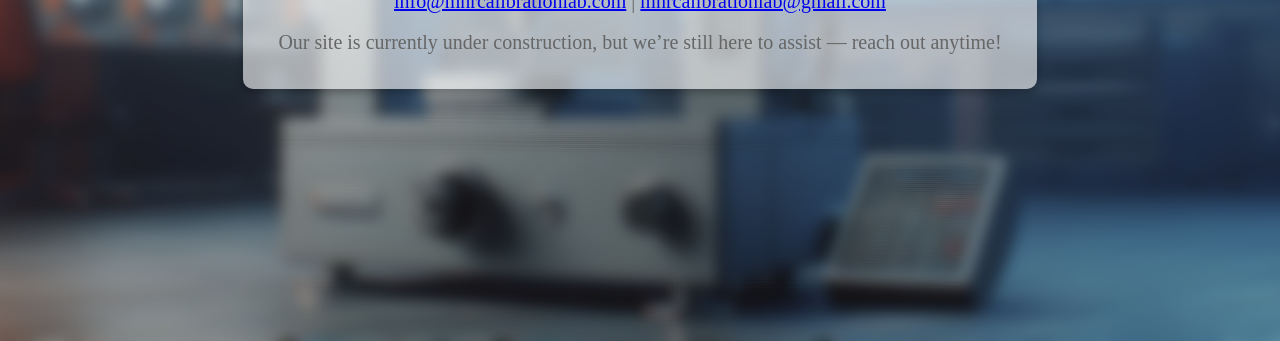
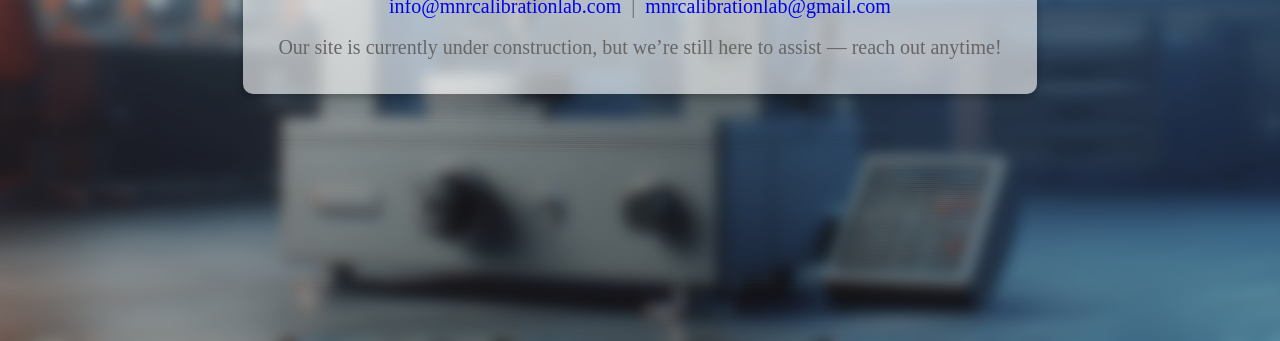
Before and after one commit to MNRCLS/MNRCLS-Under-Construction, a plain HTML site: page index.html in a window 1280 px wide. Shown: the part 459-800 px from the top of the page. Drawn offline with Linux system fonts and the light colour scheme.

Commit message:
Updated CSS & HTML
Textbox does not exceed background anymore. Maild ids justification is corrected.

```diff
--- a/index.html
+++ b/index.html
@@ -11,7 +11,11 @@
     <div class="content">
       <img src="MNR_logo.png" alt="Business Logo" class="logo">
       <h1>MNR Calibration Lab & Services LLP</h1>
-      <p><a href="mailto:info@mnrcalibrationlab.com">info@mnrcalibrationlab.com</a> | <a href="mailto:mnrcalibrationlab@gmail.com">mnrcalibrationlab@gmail.com</a></p>
+      <p class="email-links">
+          <a href="mailto:info@mnrcalibrationlab.com">info@mnrcalibrationlab.com</a>
+          <span class="divider">|</span>
+          <a href="mailto:mnrcalibrationlab@gmail.com">mnrcalibrationlab@gmail.com</a>
+        </p>
 	<br>
       <p>Our site is currently under construction, but we’re still here to assist — reach out anytime!</p>
     </div>
--- a/styles.css
+++ b/styles.css
@@ -43,7 +43,7 @@ body, html {
 .logo {
   max-width: 150px;
   height: auto;
-  margin-bottom: 10px;
+  margin-bottom: 20px;
 }
 
 h1 {
@@ -57,5 +57,22 @@ p {
   color: #666;
 }
 
+.email-links {
+    display: flex; /* Use a flexbox container for better control */
+    flex-wrap: wrap; /* Allow items to wrap onto a new line */
+    justify-content: center; /* Center align all content */
+    gap: 10px; /* Add spacing between items */
+    margin: 0;
+    padding: 0;
+    text-align: center;
+}
 
-/* Bottom Content */
+.email-links a {
+    display: inline-block; /* Ensure each email behaves as a standalone block */
+    white-space: nowrap; /* Prevent email addresses from breaking in the middle */
+    text-decoration: none;
+    }
+
+.divider {
+    display: inline-block; /* Ensures the divider acts as a separate element */
+}
```
